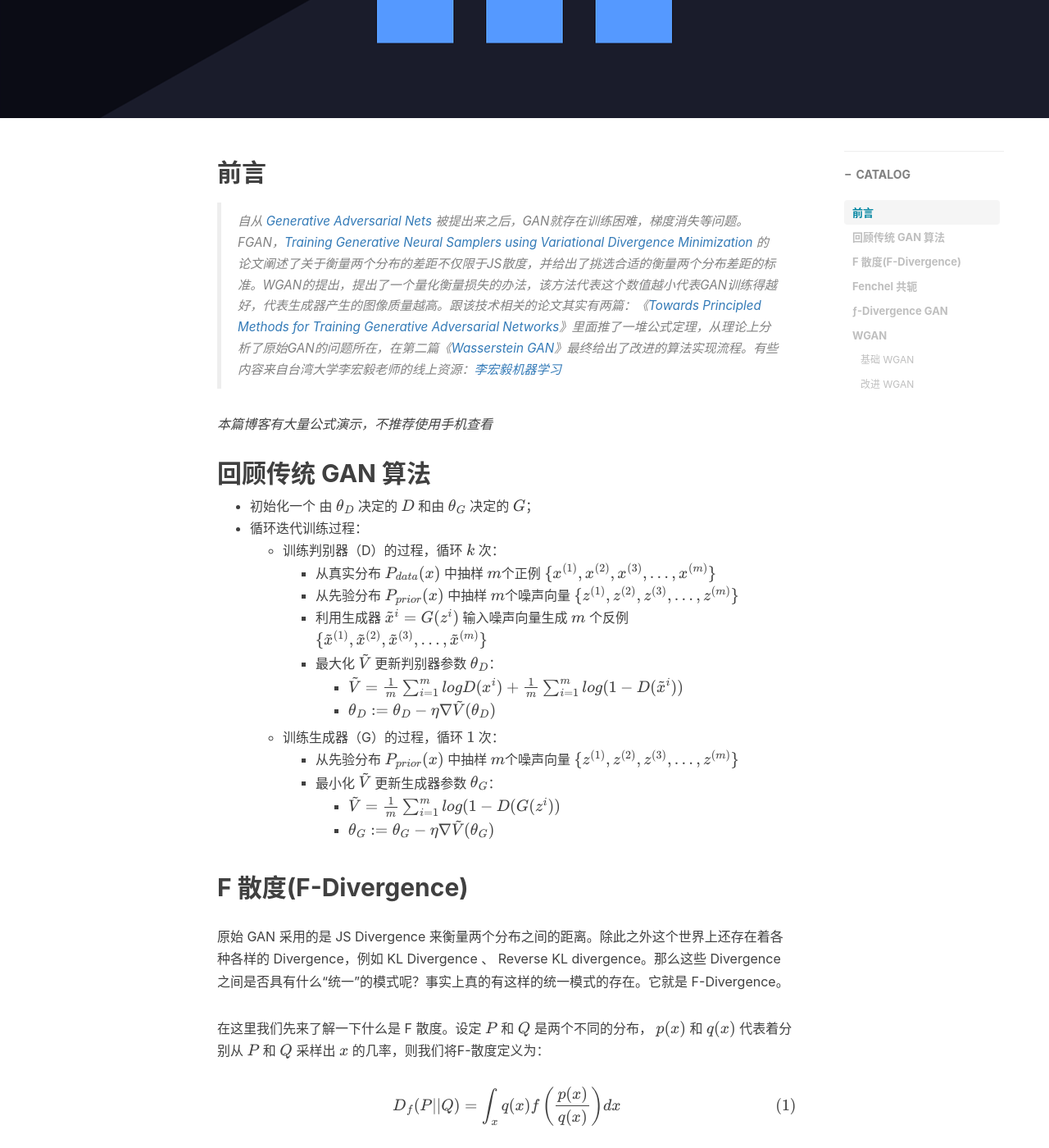
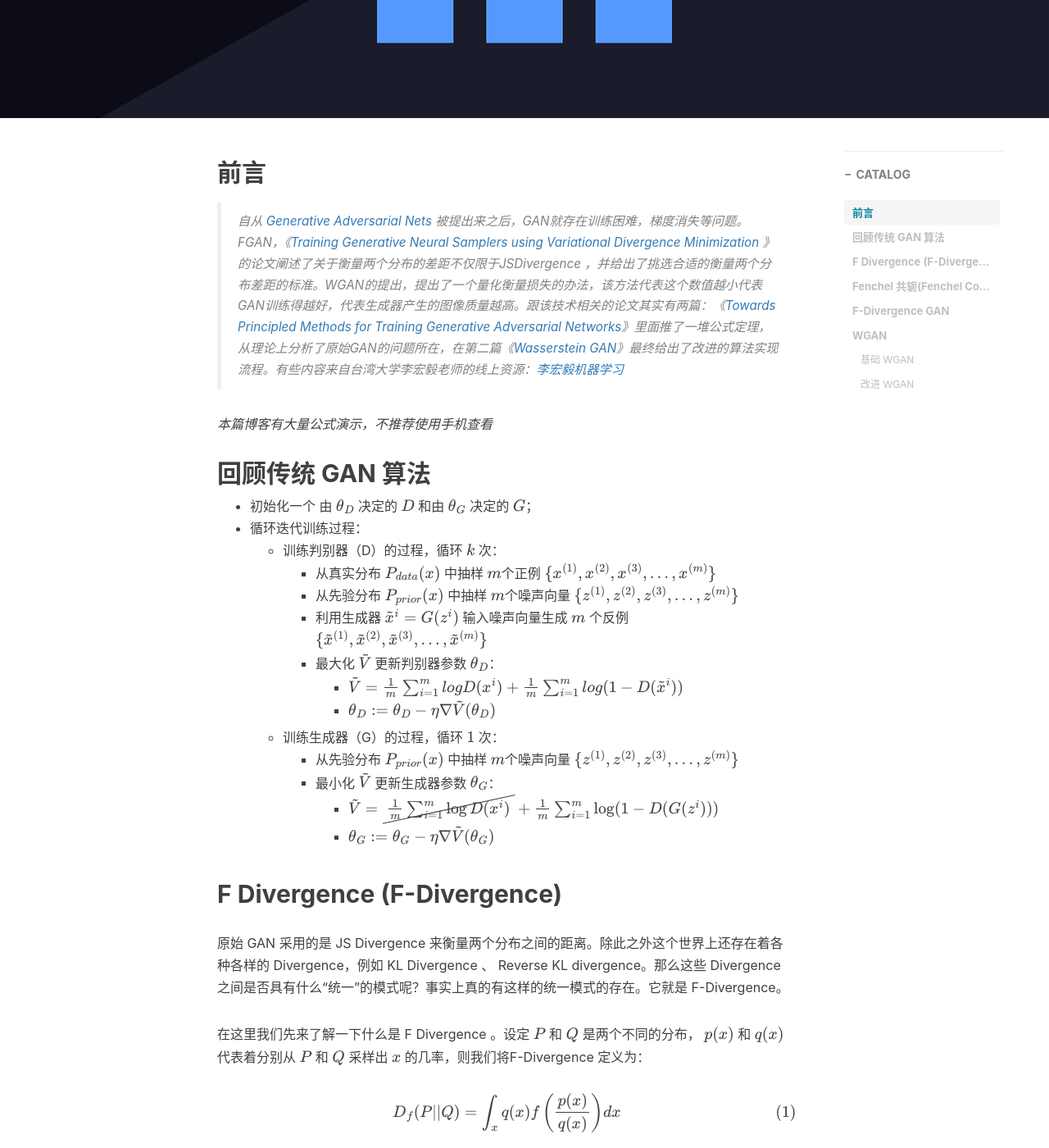
Before and after one commit to AlbertHG/alberthg.github.io, a Jekyll site: the page built from _posts/2018-05-04-wgan.md, in a window 1280 px wide and 1400 px high, scrolled down 439 px. Shown: the whole window at 82% size. Built offline with Jekyll 4.4.1, drawn with Linux system fonts in a browser that asks for light colours; nearby versions of some CDN libraries; formulas are drawn with MathJax 3; comment, search, counter and statistics services are not loaded; some of the changed text lies outside the part shown.

Commit message:
update wgan

```diff
--- a/_posts/2018-05-04-wgan.md
+++ b/_posts/2018-05-04-wgan.md
@@ -13,7 +13,7 @@
 
 ## 前言
 
-> 自从 [Generative Adversarial Nets](https://arxiv.org/abs/1406.2661) 被提出来之后，GAN就存在训练困难，梯度消失等问题。FGAN，[Training Generative Neural Samplers using Variational Divergence Minimization ](https://arxiv.org/pdf/1606.00709.pdf)的论文阐述了关于衡量两个分布的差距不仅限于JS散度，并给出了挑选合适的衡量两个分布差距的标准。WGAN的提出，提出了一个量化衡量损失的办法，该方法代表这个数值越小代表GAN训练得越好，代表生成器产生的图像质量越高。跟该技术相关的论文其实有两篇：《[Towards Principled Methods for Training Generative Adversarial Networks](https://link.zhihu.com/?target=https%3A//arxiv.org/abs/1701.04862)》里面推了一堆公式定理，从理论上分析了原始GAN的问题所在，在第二篇《[Wasserstein GAN](https://arxiv.org/abs/1701.07875)》最终给出了改进的算法实现流程。有些内容来自台湾大学李宏毅老师的线上资源：[李宏毅机器学习](http://speech.ee.ntu.edu.tw/~tlkagk/index.html)
+> 自从 [Generative Adversarial Nets](https://arxiv.org/abs/1406.2661) 被提出来之后，GAN就存在训练困难，梯度消失等问题。FGAN，《[Training Generative Neural Samplers using Variational Divergence Minimization ](https://arxiv.org/pdf/1606.00709.pdf)》的论文阐述了关于衡量两个分布的差距不仅限于JSDivergence ，并给出了挑选合适的衡量两个分布差距的标准。WGAN的提出，提出了一个量化衡量损失的办法，该方法代表这个数值越小代表GAN训练得越好，代表生成器产生的图像质量越高。跟该技术相关的论文其实有两篇：《[Towards Principled Methods for Training Generative Adversarial Networks](https://link.zhihu.com/?target=https%3A//arxiv.org/abs/1701.04862)》里面推了一堆公式定理，从理论上分析了原始GAN的问题所在，在第二篇《[Wasserstein GAN](https://arxiv.org/abs/1701.07875)》最终给出了改进的算法实现流程。有些内容来自台湾大学李宏毅老师的线上资源：[李宏毅机器学习](http://speech.ee.ntu.edu.tw/~tlkagk/index.html)
 
 *本篇博客有大量公式演示，不推荐使用手机查看*
 
@@ -31,15 +31,15 @@
     - 训练生成器（G）的过程，循环 $1$ 次：
         - 从先验分布 $P_{prior}(x)$ 中抽样 $m$个噪声向量 $\lbrace z^{(1)},z^{(2)},z^{(3)},...,z^{(m)} \rbrace$
         - 最小化 $\tilde V$ 更新生成器参数 $θ_G$：
-            - $\tilde V = \frac{1}{m}\sum_{i=1}^{m} log (1-D(G(z^i))$
+            - $\require{cancel}\tilde{V}=\cancel{\frac{1}{m}\sum_{i=1}^m\log D(x^i)}+\frac{1}{m}\sum_{i=1}^m\log(1-D(G(z^i)))$
             - $θ_G := θ_G - \eta \nabla \tilde V(θ_G)$
 
 
-## F 散度(F-Divergence)
+## F Divergence (F-Divergence)
 
 原始 GAN 采用的是 JS Divergence 来衡量两个分布之间的距离。除此之外这个世界上还存在着各种各样的 Divergence，例如 KL Divergence 、 Reverse KL divergence。那么这些 Divergence 之间是否具有什么“统一”的模式呢？事实上真的有这样的统一模式的存在。它就是 F-Divergence。
 
-在这里我们先来了解一下什么是 F 散度。设定 $P$ 和 $Q$ 是两个不同的分布， $p(x)$ 和 $q(x)$ 代表着分别从 $P$ 和 $Q$ 采样出 $x$ 的几率，则我们将F-散度定义为：
+在这里我们先来了解一下什么是 F Divergence 。设定 $P$ 和 $Q$ 是两个不同的分布， $p(x)$ 和 $q(x)$ 代表着分别从 $P$ 和 $Q$ 采样出 $x$ 的几率，则我们将F-Divergence 定义为：
 
 $$D_f(P||Q) = \int_{x} q(x)f\left ( \frac{p(x)}{q(x)} \right )dx $$
 
@@ -52,27 +52,27 @@
 
 $$D_f(p||q) = \int_{x} q(x)f\left ( \frac{p(x)}{q(x)} \right )dx \geq f\left ( \int q(x)\frac{p(x)}{q(x)}dx \right ) = f(1) = 0$$
 
-也就是说，只要两个分布稍有不同，就能通过 $D_f$ 得到的正值反映出来。这个时候我们发现之前常用的 KL 散度其实就是 F 散度的一种。
+也就是说，只要两个分布稍有不同，就能通过 $D_f$ 得到的正值反映出来。这个时候我们发现之前常用的 KL Divergence 其实就是 F Divergence 的一种。
 
-当你设置 $f(x) = x\ log\ x$ 即将 F 散度转换为了 KL 散度了。
+当你设置 $f(x) = x\ log\ x$ ，即将 F Divergence 转换为了 KL Divergence 了。
 
 $$D_f(P||Q)=\int_x q(x)\frac{p(x)}{q(x)}\log(\frac{p(x)}{q(x)})dx=\int_xp(x)\log(\frac{p(x)}{q(x)})dx$$
 
-当你设置 $f(x) = -\ log\ x$ 即将 F 散度转换为了 KL 散度了。
+当你设置 $f(x) = -\ log\ x$ ，即将 F Divergence 转换为了 Reverse KL Divergence。
 
 $$D_f(P||Q)=\int_xq(x)(-\log(\frac{p(x)}{q(x)}))dx=\int_xq(x)\log(\frac{q(x)}{p(x)})dx$$
 
-当你设置 $f(x) = (x-1)^2$ 即将 F 散度转换为了 KL 散度了。
+当你设置 $f(x) = (x-1)^2$ ，即将 F Divergence 转换为了 Chi Square。
 
 $$D_f(P||Q)=\int_x q(x)(\frac{p(x)}{q(x)}-1)^2dx = \int_x\frac{(p(x)-q(x))^2}{q(x)}dx$$
 
-## Fenchel 共轭
+## Fenchel 共轭(Fenchel Conjugate)
 
 每一个凸函数$f(x)$他都有对应的一个共轭函数取作$f^{ * }(x)$：
 
 $$f^{* }(x) = \underset{x \in dom(f)}{max}{xt-f(x)}$$
 
-上述公式的意思就是给定 $t$ 找出一个在 $f(x)$ 里边有定义的 $x$ 使得 $xt-f(x)$ 最大，当然 $t$ 可以无限取值，那么假定我们将 $t = t_1$ 和 $t = t_2$ 则有：
+上述公式的意思就是给定 $t$ 找出一个在 $f(x)$ 里边有定义的 $x$ 使得 $xt-f(x)$ 最大，当然 $t$ 可以无限取值，那么假定我们取值 $t = t_1$ 和 $t = t_2$ 则有：
 
 ![](https://raw.githubusercontent.com/AlbertHG/alberthg.github.io/master/makedown_img/20180514wgan/2.png)
 
@@ -99,13 +99,13 @@
 由于 $f^{* }(t)=\underset{x \in dom(f)}{max}{xt−f(x)}$，假设让 $g(x)=xt−x\ logx$，那么现在的问题就变成了：给定一个 $t$ 时， 求 $g(x)$ 的最大值问题。对 $g(x)$ 求导并让导数为 $0$ ：$dg(x)dx=t−logx−1=0$，可解得$x=e^{(t−1)}$。再带入回原公式可得：$f^{* }(t)=e^{(t−1)}×t−e^{(t−1)}×(t−1)=e^{(t−1)}$
 
 
-## ƒ-Divergence GAN
+## F-Divergence GAN
 
 那我们怎么用上边的数学知识和 GAN 联系在一起呢？ 我们首先要记得这条公式，关于 $f^{* }(t)$ 和 $f(x)$ 的转换关系式：
 
 $$f^{* }(t) = \underset{x \in dom(f)}{sup}\left \{ xt-f(x) \right \} \ \ \ \  \Leftrightarrow\ \ \ \  f(x) = \underset{t \in dom(f^{* })}{max}\left \{ xt-f^{* }(t) \right \}$$
 
-利用这个关系，我们能够讲 F 散度的定义变形为一个类似于 GAN 的式子。
+利用这个关系，我们能够将 F Divergence 的定义变形为一个类似于 GAN 的式子。
 
 $$
 \begin{align}
@@ -119,13 +119,13 @@
 
 解释一下上式：
 
-- 第一行就是 F 散度的定义式；
-- 第二行就是将函数 $f$ 里边的内容用 $f(x) = \underset{t \in dom(f^{* })}{max}\left \{ xt-f^{* }(t) \right \}$ 替换掉；
+- 第一行就是 F Divergence 的定义式；
+- 第二行就是将函数 $f$ 里边的内容用 $f(x) = \underset{t \in dom(f^{* }) }{max}{ xt-f^{* }(t) }$ 替换掉；
 - 第三行将 $t$ 替换成 $D(x)$ 并将 $=$ 替换成 $\geqslant$ 原因是：我们要求得的是给定 $x$ 找到一个 $t$ 使得式子最大，也就是说不管 $D(x)$ 取什么值都一定小于或者等于第二行的式子；
 - 最后一步就是，我要找到一个 $D$ 使得，式子最大，上界就是等于第二行的式子。
 
 
-现在我们推导出关于 F 散度的变式：
+现在我们推导出关于 F Divergence 的变式：
 
 $$
 \begin{align}
@@ -134,7 +134,9 @@
 \end{align}
 $$
 
-我们知道，GAN 的目的是训练生成器 G，使其产生的数据分布 $P_G$ 与真实数据的分布 $P_{data}$ 尽可能小。换言之，如果我们用 ƒ-Divergence 来表达 $P_G$ 与 $P_{data}$ 的差异，则希望最小化 $D_f(P_{data}||P_G)$ 。
+我们知道，GAN 的目的是训练生成器 G，使其产生的数据分布 $P_G$ 与真实数据的分布 $P_{data}$ 尽可能小。换言之，如果我们用 F-Divergence 来表达 $P_G$ 与 $P_{data}$ 的差异，则希望最小化
+$D_f(P_{data}||P_G)$
+。
 
 $$
 \begin{align}
@@ -152,7 +154,7 @@
 \end{align}
 $$
 
-上述从数学推导上给出了 $V(G,D)$ 的定义方式。但实际上要注意，此处的 $V(G,D)$ 不一定就是原生GAN的形式。 ƒ-Divergence GAN 是对 GAN 模型的统一，对任意满足条件的 $f$ 都可以构造一个对应的 GAN。事实上，在将其应用到GAN时，有非常多的不同的生成器函数可供使用：
+上述从数学推导上给出了 $V(G,D)$ 的定义方式。但实际上要注意，此处的 $V(G,D)$ 不一定就是原生GAN的形式。 F-Divergence GAN 是对 GAN 模型的统一，对任意满足条件的 $f$ 都可以构造一个对应的 GAN。事实上，在将其应用到GAN时，有非常多的不同的生成器函数可供使用：
 
 ![](https://raw.githubusercontent.com/AlbertHG/alberthg.github.io/master/makedown_img/20180514wgan/6.png)
 
@@ -163,7 +165,7 @@
 
 前面我们介绍了使用 F-Divergence 来将“距离”定义到一个统一框架之中的方法。而 Fenchel Conjugate 则将这个 F-Divergence 与 GAN 联系在一起。这么做的目的在于，我们只要能找到一个符合 F-Divergence 要求的函数，就能产生一个距离的度量，从而定义一种不同的 GAN。
 
-对于传统的 GAN 来说，选定特定的度量函数之后，会导致目标函数变成生成器分布和真实分布的 JS 散度度量。但是使用JS 散度有很多问题，比如说一个最严重的问题就是当两个分布之间完全没有重叠时，分布间距离的大小并不会直接反映在散度上。这对基于迭代的优化算法是个致命问题。
+对于传统的 GAN 来说，选定特定的度量函数之后，会导致目标函数变成生成器分布和真实分布的 JS Divergence 度量。但是使用JS Divergence 有很多问题，比如说一个最严重的问题就是当两个分布之间完全没有重叠时，分布间距离的大小并不会直接反映在Divergence 上。这对基于迭代的优化算法是个致命问题。
 
 #### 基础 WGAN
 
@@ -187,7 +189,7 @@
 
 $$B(\gamma)=\sum_{x_p,x_q}\gamma(x_p,x_q)||x_p-x_q||$$
 
-而Earth Mover's Distance就是指所有方案中平均移动距离最小的那个方案：
+而 Earth Mover's Distance 就是指所有方案中平均移动距离最小的那个方案：
 
 $$W(P,Q)=\min_{\gamma\in\prod}B(\gamma)$$
 
@@ -206,7 +208,7 @@
 
 $$D_f(P_{data}||P_G)=\max_D\{E_{x\sim P_{data} }[D(x)]-E_{x\sim P_G}[f^{* }(D(x))]\}$$
 
-EM 距离也可以类似 FDivergence，用一个式子表示出来：
+EM 距离也可以类似 F Divergence，用一个式子表示出来：
 
 $$W(P_{data},P_G)=\max_{D\in \text{1-Lipschitz} }\{E_{x\sim P_{data} }[D(x)]-E_{x\sim P_G}[D(x)]\}$$
 
@@ -230,7 +232,7 @@
 
 这个时候我们加上了这个限制，也就是说
 $||D(x_1)-D(x_2)||\le||x_1-x_2||=d$
-。此时如果我们想要满足上面的优化目标的话，就可以让 $D(x_1)=k+d$，让$D(x_2)=k$。其中 $k$ 具体是什么无所谓，关键是我们通过d将判别器在不同分布上的结果限制在了一个较小的范围中。
+。此时如果我们想要满足上面的优化目标的话，就可以让 $D(x_1)=k+d$，让$D(x_2)=k$。其中 $k$ 具体是什么无所谓，关键是我们通过 $d$ 将判别器在不同分布上的结果限制在了一个较小的范围中。
 
 这样做有什么好处呢？因为我们传统的 GAN 所使用的判别器是一个最终经过 sigmoid 输出的神经网络，它的输出曲线肯定是一个S型。在真实分布附近是 $1$ ，在生成分布附近是 $0 $。而现在我们对判别器施加了这个限制，同时不再在最后一层使用 sigmoid ，它有有可能是任何形状的线段，只要能让$D(x_1)-D(x_2)\le d$即可。如下图所示：
 
@@ -241,11 +243,13 @@
 前面说了这么多，核心的观点就是：
 
 1. 不要用 sigmoid 输出。
-2. 换成受限的$1-Lipschitz$来实现一个类似 sigmoid 的“范围限制”功能。
+2. 换成受限的 $1-Lipschitz$ 来实现一个类似 sigmoid 的“范围限制”功能。
 
 然而这个 $1-Lipschitz$ 限制应该如何施加？文章中所用的方法非常简单粗暴：截断权重。一个判别器 $D$ 的形状由其参数决定，当我们需要这个判别器满足 $1-Lipschitz$ 限制，那我们可以通过调整其参数来满足限制。
 
-由于我们的函数是一个“缓慢变化”的函数，想要让函数缓慢变化，只需要让权值变小一些即可:在每次参数更新之后，让每个大于 $c$ 的参数 $w$ 等于 $c$ 、让每个小于 $−c$ 的参数 $w$ 等于 $−c$，即将所有权值参数 $w$ 截断在 $[−c,c]$ 之间。然而这么做实际上保证的并不是 $1-Lipschitz$，而是 $K-Lipschitz$，甚至这个 $K$ 是多少都是玄学，只能通过调参来测试了。
+由于我们的函数是一个“缓慢变化”的函数，想要让函数缓慢变化，只需要让权值变小一些即可：
+
+在每次参数更新之后，让每个大于 $c$ 的参数 $w$ 等于 $c$ 、让每个小于 $−c$ 的参数 $w$ 等于 $−c$，即将所有权值参数 $w$ 截断在 $[−c,c]$ 之间。然而这么做实际上保证的并不是 $1-Lipschitz$，而是 $K-Lipschitz$，甚至这个 $K$ 是多少都是玄学，只能通过调参来测试了。
 
 ![](https://raw.githubusercontent.com/AlbertHG/alberthg.github.io/master/makedown_img/20180514wgan/14.png)
 
@@ -293,13 +297,18 @@
 
 在基础的 WGAN 中，我们通过 weight clipping 的方法来实现 对判别器 D 的 $1-Lipschitz$ 的等效限制。$1-Lipschitz $ 函数有一个特性：当一个函数是 $1-Lipschitz$ 函数时，它的梯度的 norm 将永远小于等于 $1$。
 
-$$D\in\text{1-Lipschitz} \leftrightarrow ||\nabla_xD(x)||\le 1 ~~\text{for all x}$$
+$$D\in\text{1-Lipschitz}\ \ \ \  \leftrightarrow\ \ \ \  ||\nabla_xD(x)||\le 1 ~~\text{for all x}$$
 
 此时 WGAN 的优化目标是在 $1-Lipschitz$ 中挑一个函数作为判别器 D。
 
 而 Improved WGAN 则是这样：
 
-$$W(P_{data},P_G)=\max_{D}\{E_{x\sim P_{data} }[D(x)]-E_{x\sim P_G}[D(x)]-\lambda\int_x\max(0,||\nabla_xD(x)||-1)dx\}$$
+$$
+\begin{align}
+W(P_{data},P_G)=\max_{D}\{E_{x\sim P_{data} }[D(x)]-E_{x\sim P_G}[D(x)] \\
+-\lambda\int_x\max(0,||\nabla_xD(x)||-1)dx\}
+\end{align}
+$$
 
 也就是说，现在我们寻找判别器的函数集不再是 $1-Lipschitz$ 中的函数了，而是任意函数。但是后面增加了一项惩罚项。这个惩罚项就能够让选中的判别器函数倾向于是一个“对输入梯度为 1 的函数”。这样也能实现类似 weight clipping 的效果。
 
```
Also changed, not shown: makedown_img/20180514wgan/6.png.
